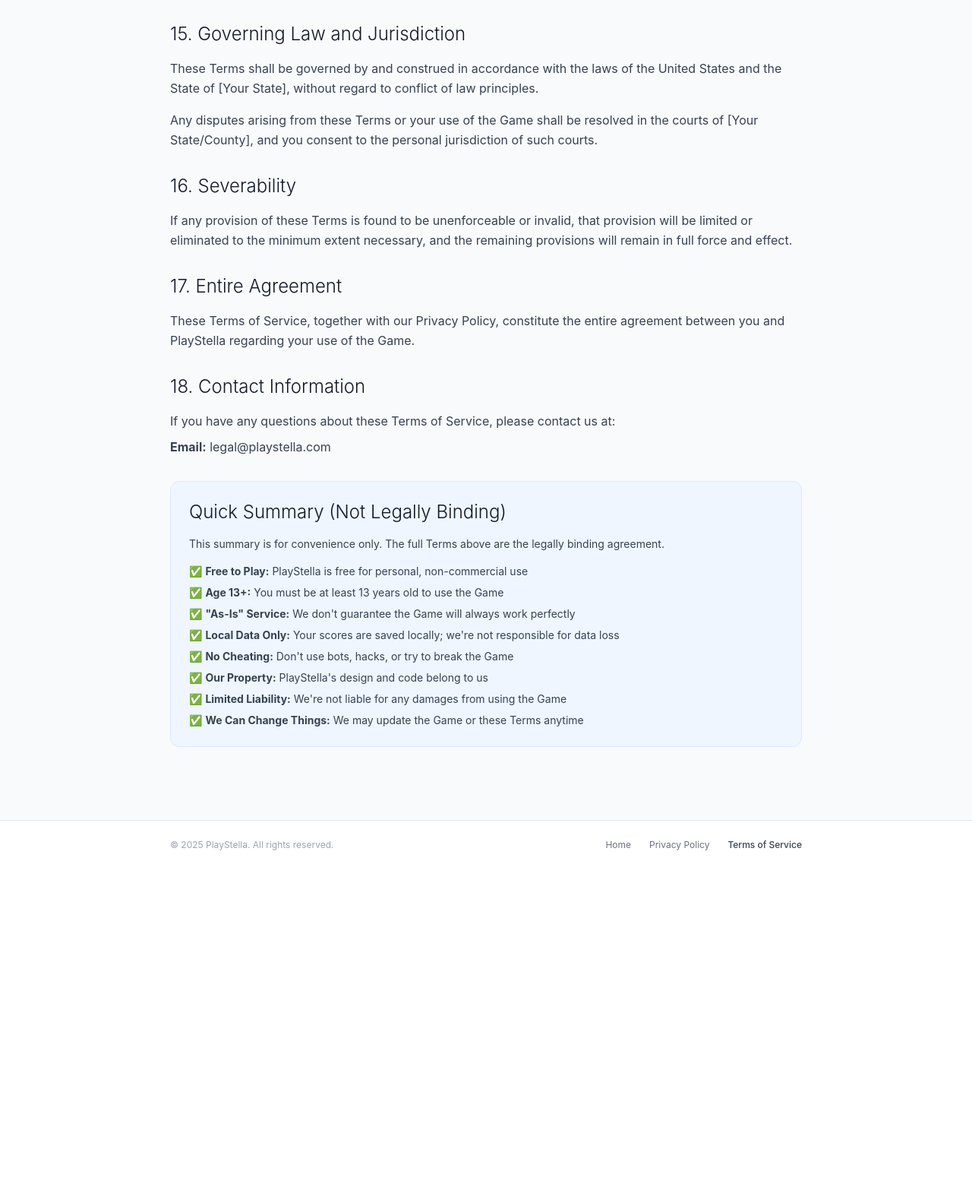
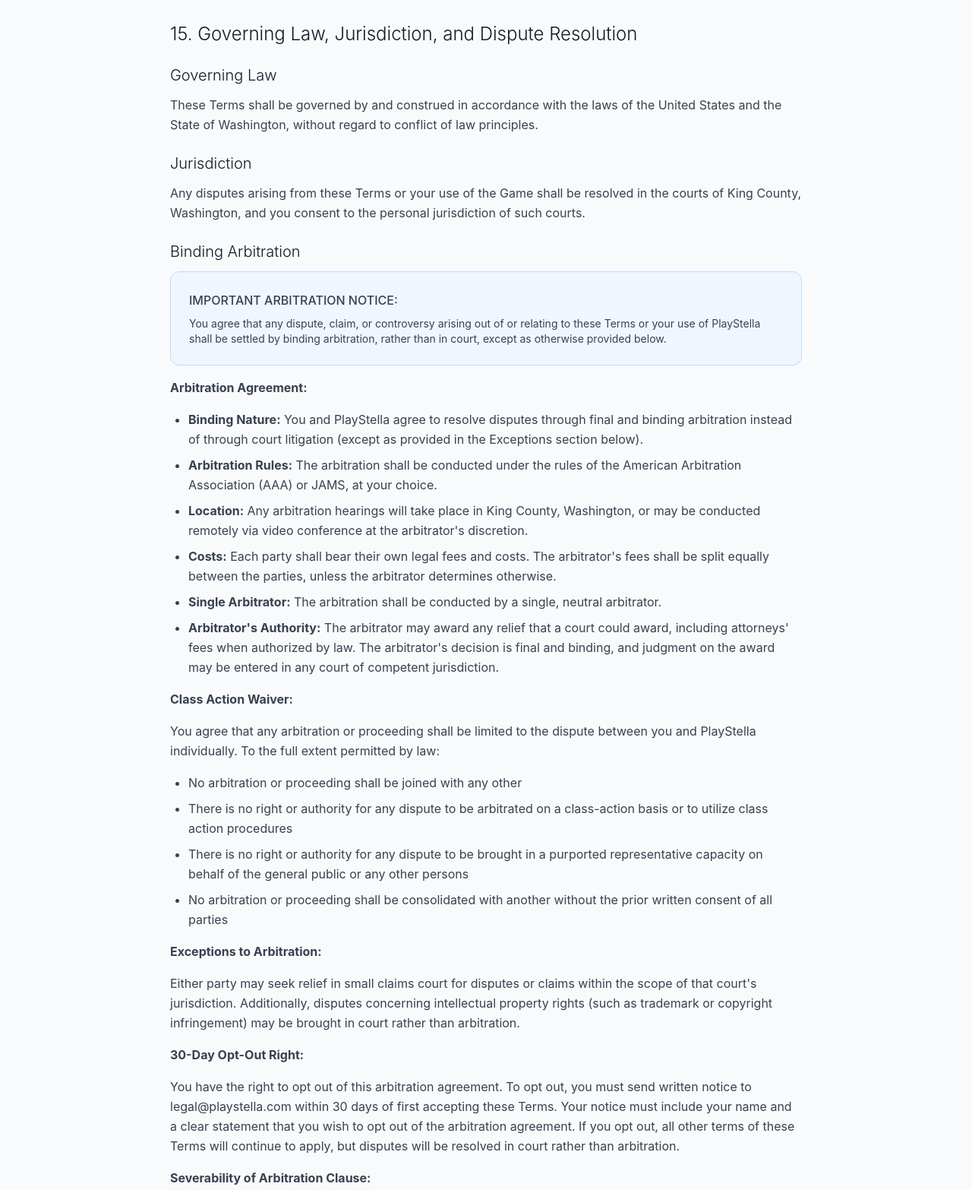
Before and after one commit to mfagaragan/playstella, a plain HTML site: page terms.html in a window 1280 px wide. Shown: the part 4728-6294 px from the top of the page at 76% size. Before the commit the page ends 5872 px from the top, so only its background shows below. Drawn offline with nearby package versions, Linux system fonts and the light colour scheme.

Commit message:
Add files via upload
Add terms of service page

```diff
--- a/terms.html
+++ b/terms.html
@@ -218,9 +218,47 @@
 
           <!-- Governing Law -->
           <section>
-            <h2 class="text-2xl font-light text-gray-900 mb-4">15. Governing Law and Jurisdiction</h2>
-            <p class="mb-4">These Terms shall be governed by and construed in accordance with the laws of the United States and the State of [Your State], without regard to conflict of law principles.</p>
-            <p>Any disputes arising from these Terms or your use of the Game shall be resolved in the courts of [Your State/County], and you consent to the personal jurisdiction of such courts.</p>
+            <h2 class="text-2xl font-light text-gray-900 mb-4">15. Governing Law, Jurisdiction, and Dispute Resolution</h2>
+
+            <h3 class="text-xl font-light text-gray-900 mb-3 mt-6">Governing Law</h3>
+            <p class="mb-4">These Terms shall be governed by and construed in accordance with the laws of the United States and the State of Washington, without regard to conflict of law principles.</p>
+
+            <h3 class="text-xl font-light text-gray-900 mb-3 mt-6">Jurisdiction</h3>
+            <p class="mb-4">Any disputes arising from these Terms or your use of the Game shall be resolved in the courts of King County, Washington, and you consent to the personal jurisdiction of such courts.</p>
+
+            <h3 class="text-xl font-light text-gray-900 mb-3 mt-6">Binding Arbitration</h3>
+            <div class="bg-blue-50 p-6 rounded-xl border border-blue-200 mb-4">
+              <p class="font-medium mb-2">IMPORTANT ARBITRATION NOTICE:</p>
+              <p class="text-sm">You agree that any dispute, claim, or controversy arising out of or relating to these Terms or your use of PlayStella shall be settled by binding arbitration, rather than in court, except as otherwise provided below.</p>
+            </div>
+
+            <p class="mb-4"><strong>Arbitration Agreement:</strong></p>
+            <ul class="list-disc pl-6 space-y-2 mb-4">
+              <li><strong>Binding Nature:</strong> You and PlayStella agree to resolve disputes through final and binding arbitration instead of through court litigation (except as provided in the Exceptions section below).</li>
+              <li><strong>Arbitration Rules:</strong> The arbitration shall be conducted under the rules of the American Arbitration Association (AAA) or JAMS, at your choice.</li>
+              <li><strong>Location:</strong> Any arbitration hearings will take place in King County, Washington, or may be conducted remotely via video conference at the arbitrator's discretion.</li>
+              <li><strong>Costs:</strong> Each party shall bear their own legal fees and costs. The arbitrator's fees shall be split equally between the parties, unless the arbitrator determines otherwise.</li>
+              <li><strong>Single Arbitrator:</strong> The arbitration shall be conducted by a single, neutral arbitrator.</li>
+              <li><strong>Arbitrator's Authority:</strong> The arbitrator may award any relief that a court could award, including attorneys' fees when authorized by law. The arbitrator's decision is final and binding, and judgment on the award may be entered in any court of competent jurisdiction.</li>
+            </ul>
+
+            <p class="mb-4"><strong>Class Action Waiver:</strong></p>
+            <p class="mb-4">You agree that any arbitration or proceeding shall be limited to the dispute between you and PlayStella individually. To the full extent permitted by law:</p>
+            <ul class="list-disc pl-6 space-y-2 mb-4">
+              <li>No arbitration or proceeding shall be joined with any other</li>
+              <li>There is no right or authority for any dispute to be arbitrated on a class-action basis or to utilize class action procedures</li>
+              <li>There is no right or authority for any dispute to be brought in a purported representative capacity on behalf of the general public or any other persons</li>
+              <li>No arbitration or proceeding shall be consolidated with another without the prior written consent of all parties</li>
+            </ul>
+
+            <p class="mb-4"><strong>Exceptions to Arbitration:</strong></p>
+            <p class="mb-4">Either party may seek relief in small claims court for disputes or claims within the scope of that court's jurisdiction. Additionally, disputes concerning intellectual property rights (such as trademark or copyright infringement) may be brought in court rather than arbitration.</p>
+
+            <p class="mb-4"><strong>30-Day Opt-Out Right:</strong></p>
+            <p class="mb-4">You have the right to opt out of this arbitration agreement. To opt out, you must send written notice to legal@playstella.com within 30 days of first accepting these Terms. Your notice must include your name and a clear statement that you wish to opt out of the arbitration agreement. If you opt out, all other terms of these Terms will continue to apply, but disputes will be resolved in court rather than arbitration.</p>
+
+            <p class="mb-4"><strong>Severability of Arbitration Clause:</strong></p>
+            <p>If any portion of this arbitration agreement is found to be unenforceable, the remainder shall continue in full force and effect. If the class action waiver is found to be unenforceable, the entire arbitration agreement (but not the remainder of these Terms) shall be null and void.</p>
           </section>
 
           <!-- Severability -->
@@ -255,6 +293,8 @@
               <li>✅ <strong>Our Property:</strong> PlayStella's design and code belong to us</li>
               <li>✅ <strong>Limited Liability:</strong> We're not liable for any damages from using the Game</li>
               <li>✅ <strong>We Can Change Things:</strong> We may update the Game or these Terms anytime</li>
+              <li>✅ <strong>Arbitration:</strong> Disputes are resolved through arbitration (you can opt out within 30 days)</li>
+              <li>✅ <strong>Washington Law:</strong> These Terms are governed by Washington state law</li>
             </ul>
           </section>
         </div>
```
